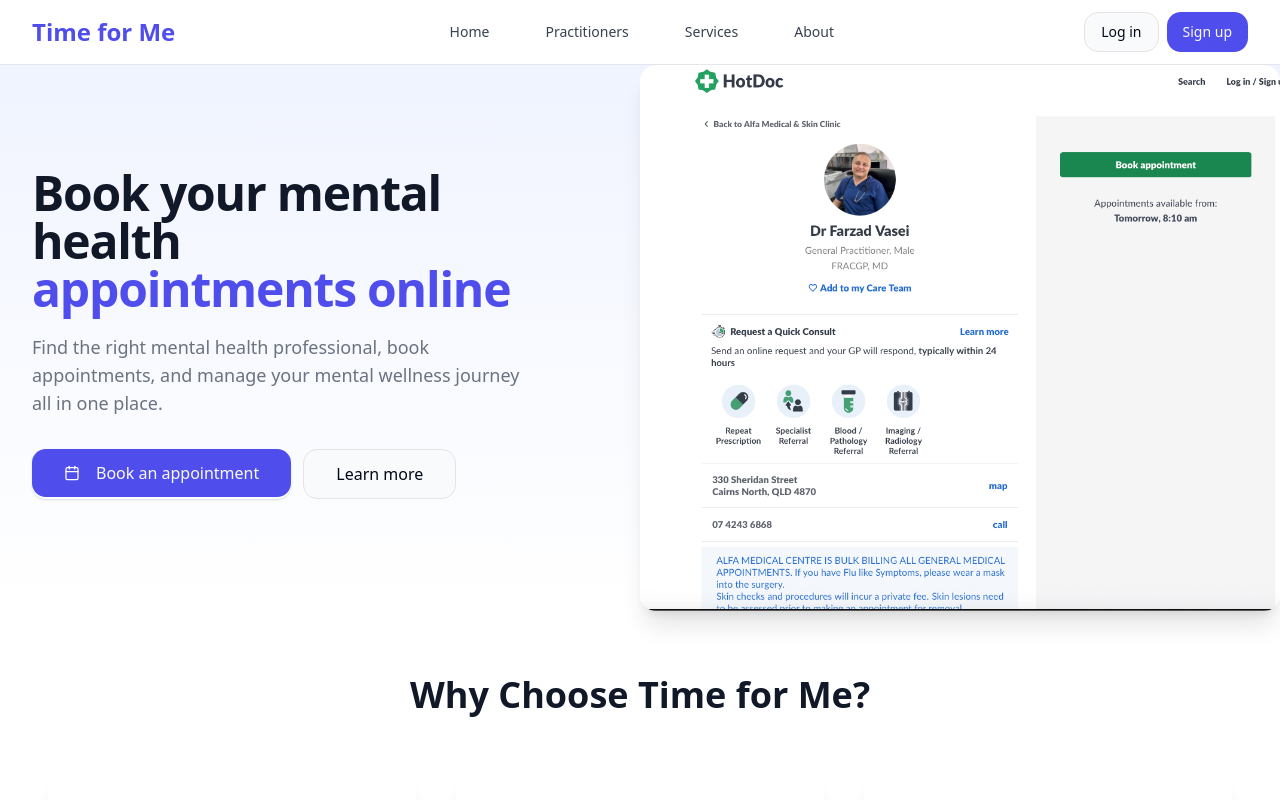
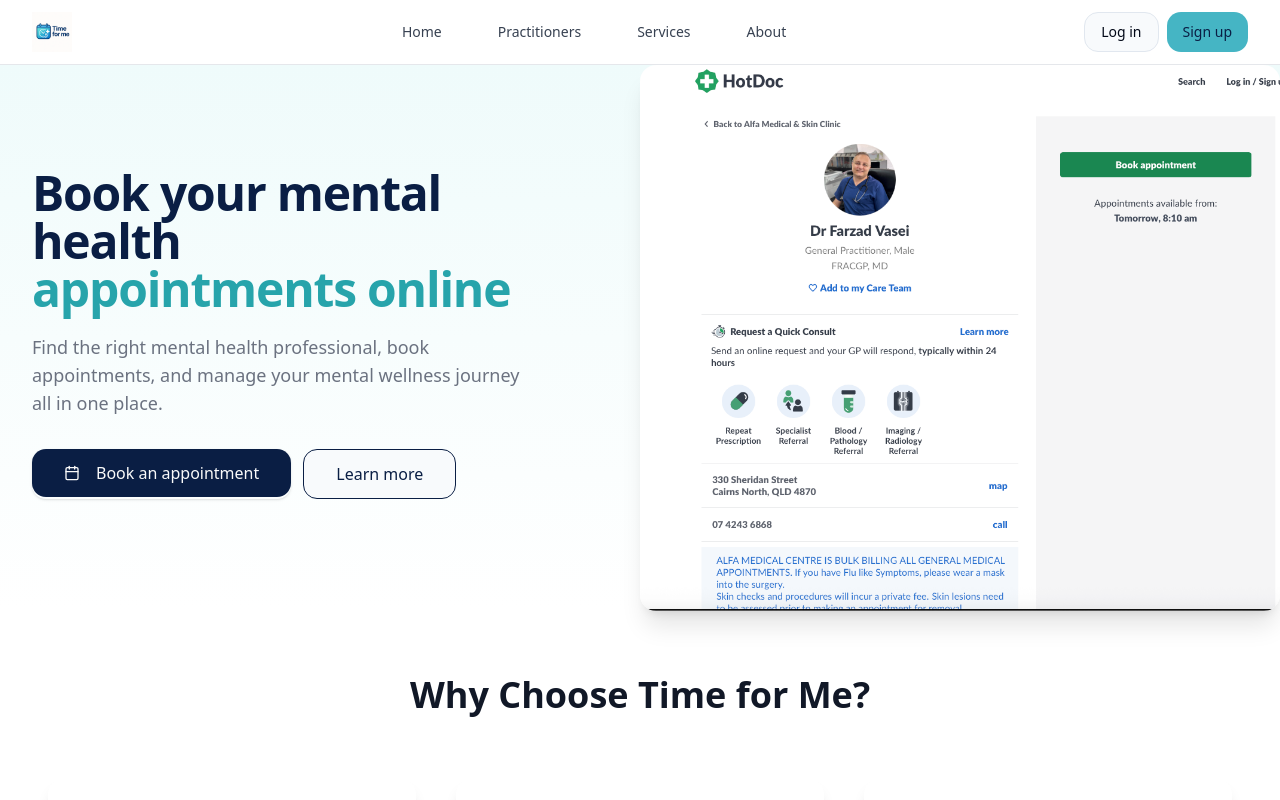
Before and after one commit to astauder/time-for-me, a React (Vite) app: page / in a window 1280 px wide. Shown: the top 800 px of the page. Built offline with nearby package versions, Linux system fonts and the light colour scheme.

Commit message:
Refactor: Update logo and colors
Update the application's logo and color scheme based on the provided specifications.

```diff
--- a/src/components/Hero.tsx
+++ b/src/components/Hero.tsx
@@ -6,13 +6,13 @@ import { Calendar } from 'lucide-react';
 
 const Hero = () => {
   return (
-    <div className="relative bg-gradient-to-b from-sky-50 to-white">
+    <div className="relative bg-gradient-to-b from-teal-50 to-white">
       <div className="container mx-auto px-4 pt-12 pb-24 sm:px-6 lg:px-8 lg:pt-20 lg:pb-28 text-center lg:text-left">
         <div className="lg:grid lg:grid-cols-12 lg:gap-8">
           <div className="lg:col-span-6 xl:col-span-5 flex flex-col justify-center">
-            <h1 className="mt-4 text-4xl tracking-tight font-extrabold text-gray-900 sm:mt-5 sm:text-5xl lg:mt-6">
+            <h1 className="mt-4 text-4xl tracking-tight font-extrabold text-navy-900 sm:mt-5 sm:text-5xl lg:mt-6">
               <span className="block">Book your mental health</span>
-              <span className="block text-sky-600">appointments online</span>
+              <span className="block text-teal-500">appointments online</span>
             </h1>
             <p className="mt-3 text-base text-gray-500 sm:mt-5 sm:text-lg">
               Find the right mental health professional, book appointments, and manage your mental wellness journey all in one place.
@@ -20,7 +20,7 @@ const Hero = () => {
             <div className="mt-8 sm:flex sm:justify-center lg:justify-start">
               <div className="rounded-md shadow">
                 <Link to="/practitioners">
-                  <Button className="w-full flex items-center justify-center px-8 py-6 text-base font-medium bg-sky-600 hover:bg-sky-700">
+                  <Button className="w-full flex items-center justify-center px-8 py-6 text-base font-medium bg-navy-900 hover:bg-navy-800">
                     <Calendar className="mr-2 h-5 w-5" />
                     Book an appointment
                   </Button>
@@ -28,7 +28,7 @@ const Hero = () => {
               </div>
               <div className="mt-3 sm:mt-0 sm:ml-3">
                 <Link to="/about">
-                  <Button variant="outline" className="w-full flex items-center justify-center px-8 py-6 text-base font-medium">
+                  <Button variant="outline" className="w-full flex items-center justify-center px-8 py-6 text-base font-medium border-navy-900 text-navy-900">
                     Learn more
                   </Button>
                 </Link>
--- a/src/components/Navbar.tsx
+++ b/src/components/Navbar.tsx
@@ -15,21 +15,25 @@ const Navbar: React.FC<NavbarProps> = ({ isLoggedIn }) => {
         <div className="flex items-center justify-between h-16">
           <div className="flex-shrink-0 flex items-center">
             <Link to="/" className="flex items-center">
-              <span className="text-2xl font-bold text-sky-600">Time for Me</span>
+              <img
+                src="/lovable-uploads/bab09f2b-2d9c-4edd-a7da-69957efd3cc5.png"
+                alt="Time for Me Logo"
+                className="h-10 w-auto mr-2"
+              />
             </Link>
           </div>
 
           <nav className="hidden md:ml-6 md:flex md:space-x-8">
-            <Link to="/" className="text-gray-700 hover:text-sky-600 px-3 py-2 text-sm font-medium">
+            <Link to="/" className="text-gray-700 hover:text-secondary px-3 py-2 text-sm font-medium">
               Home
             </Link>
-            <Link to="/practitioners" className="text-gray-700 hover:text-sky-600 px-3 py-2 text-sm font-medium">
+            <Link to="/practitioners" className="text-gray-700 hover:text-secondary px-3 py-2 text-sm font-medium">
               Practitioners
             </Link>
-            <Link to="/services" className="text-gray-700 hover:text-sky-600 px-3 py-2 text-sm font-medium">
+            <Link to="/services" className="text-gray-700 hover:text-secondary px-3 py-2 text-sm font-medium">
               Services
             </Link>
-            <Link to="/about" className="text-gray-700 hover:text-sky-600 px-3 py-2 text-sm font-medium">
+            <Link to="/about" className="text-gray-700 hover:text-secondary px-3 py-2 text-sm font-medium">
               About
             </Link>
           </nav>
@@ -37,13 +41,13 @@ const Navbar: React.FC<NavbarProps> = ({ isLoggedIn }) => {
           <div className="flex items-center space-x-4">
             {isLoggedIn ? (
               <>
-                <Link to="/appointments" className="text-gray-700 hover:text-sky-600">
+                <Link to="/appointments" className="text-gray-700 hover:text-secondary">
                   <Calendar className="h-5 w-5" />
                 </Link>
-                <Link to="/search" className="text-gray-700 hover:text-sky-600">
+                <Link to="/search" className="text-gray-700 hover:text-secondary">
                   <Search className="h-5 w-5" />
                 </Link>
-                <Link to="/profile" className="text-gray-700 hover:text-sky-600">
+                <Link to="/profile" className="text-gray-700 hover:text-secondary">
                   <User className="h-5 w-5" />
                 </Link>
               </>
@@ -53,7 +57,7 @@ const Navbar: React.FC<NavbarProps> = ({ isLoggedIn }) => {
                   <Button variant="outline" className="text-sm">Log in</Button>
                 </Link>
                 <Link to="/signup">
-                  <Button className="bg-sky-600 hover:bg-sky-700 text-sm">Sign up</Button>
+                  <Button className="bg-secondary hover:bg-secondary/80 text-navy-900 text-sm">Sign up</Button>
                 </Link>
               </div>
             )}
--- a/src/components/practitioners/PractitionerCard.tsx
+++ b/src/components/practitioners/PractitionerCard.tsx
@@ -35,7 +35,7 @@ const PractitionerCard: React.FC<PractitionerCardProps> = ({
             className="w-16 h-16 rounded-full object-cover mr-4"
           />
           <div>
-            <h3 className="text-lg font-semibold text-gray-900">{name}</h3>
+            <h3 className="text-lg font-semibold text-navy-900">{name}</h3>
             <p className="text-sm text-gray-600">{title}</p>
           </div>
         </div>
@@ -51,7 +51,7 @@ const PractitionerCard: React.FC<PractitionerCardProps> = ({
             {specialties.map((specialty, index) => (
               <span
                 key={index}
-                className="inline-flex text-xs bg-sky-100 text-sky-800 rounded px-2 py-1"
+                className="inline-flex text-xs bg-teal-100 text-teal-800 rounded px-2 py-1"
               >
                 {specialty}
               </span>
@@ -66,7 +66,7 @@ const PractitionerCard: React.FC<PractitionerCardProps> = ({
           </div>
 
           <Link to={`/book/${id}`}>
-            <Button className="bg-sky-600 hover:bg-sky-700">
+            <Button className="bg-secondary hover:bg-secondary/80 text-navy-900">
               <Calendar className="mr-2 h-4 w-4" />
               Book
             </Button>
--- a/src/index.css
+++ b/src/index.css
@@ -14,24 +14,24 @@
     --popover: 0 0% 100%;
     --popover-foreground: 222.2 84% 4.9%;
 
-    --primary: 246 83% 60%;
+    --primary: 214 70% 16%; /* Navy blue from logo */
     --primary-foreground: 0 0% 98%;
 
-    --secondary: 240 4.8% 95.9%;
-    --secondary-foreground: 240 5.9% 10%;
+    --secondary: 187 52% 52%; /* Teal color from logo */
+    --secondary-foreground: 214 70% 16%;
 
-    --muted: 240 4.8% 95.9%;
-    --muted-foreground: 240 3.8% 46.1%;
+    --muted: 210 40% 96.1%;
+    --muted-foreground: 215.4 16.3% 46.9%;
 
-    --accent: 246 100% 77%;
+    --accent: 186 60% 50%; /* Light teal from logo */
     --accent-foreground: 222.2 47.4% 11.2%;
 
     --destructive: 0 84.2% 60.2%;
     --destructive-foreground: 210 40% 98%;
 
-    --border: 240 5.9% 90%;
-    --input: 240 5.9% 90%;
-    --ring: 246 83% 60%;
+    --border: 214 32% 91%;
+    --input: 214 32% 91%;
+    --ring: 214 70% 16%;
 
     --radius: 1rem;
 
@@ -63,7 +63,7 @@
   }
 
   .btn-secondary {
-    @apply bg-secondary hover:bg-secondary/80 text-gray-800 font-semibold py-2 px-4 rounded-xl transition-colors;
+    @apply bg-secondary hover:bg-secondary/80 text-navy-900 font-semibold py-2 px-4 rounded-xl transition-colors;
   }
 
   .btn-outline {
@@ -95,6 +95,6 @@
   }
 
   .gradient-bg {
-    @apply bg-gradient-to-br from-primary/10 to-accent/20;
+    @apply bg-gradient-to-br from-secondary/10 to-accent/20;
   }
 }
--- a/src/pages/Appointments.tsx
+++ b/src/pages/Appointments.tsx
@@ -5,10 +5,10 @@ import AppointmentsList from '@/components/appointments/AppointmentsList';
 
 const Appointments = () => {
   return (
-    <div className="min-h-screen bg-gradient-to-br from-background to-secondary/30">
+    <div className="min-h-screen bg-gradient-to-br from-background to-teal-50">
       <Navbar isLoggedIn={true} />
       <div className="container mx-auto max-w-7xl px-4 py-12">
-        <h1 className="text-4xl font-bold mb-8">Your Appointments</h1>
+        <h1 className="text-4xl font-bold mb-8 text-navy-900">Your Appointments</h1>
         <div className="glass-card p-6">
           <AppointmentsList />
         </div>
--- a/src/pages/BookAppointment.tsx
+++ b/src/pages/BookAppointment.tsx
@@ -5,10 +5,10 @@ import AppointmentScheduler from '@/components/appointments/AppointmentScheduler
 
 const BookAppointment = () => {
   return (
-    <div className="min-h-screen bg-gradient-to-br from-background to-secondary/30">
+    <div className="min-h-screen bg-gradient-to-br from-background to-teal-50">
       <Navbar isLoggedIn={false} />
       <div className="container mx-auto max-w-7xl px-4 py-12">
-        <h1 className="text-4xl font-bold mb-8">Book an Appointment</h1>
+        <h1 className="text-4xl font-bold mb-8 text-navy-900">Book an Appointment</h1>
         <div className="glass-card p-6">
           <AppointmentScheduler />
         </div>
--- a/src/pages/Login.tsx
+++ b/src/pages/Login.tsx
@@ -5,13 +5,17 @@ import { Link } from 'react-router-dom';
 
 const Login = () => {
   return (
-    <div className="min-h-screen flex items-center justify-center bg-gradient-to-br from-background to-secondary/30">
+    <div className="min-h-screen flex items-center justify-center bg-gradient-to-br from-background to-teal-50">
       <div className="max-w-md w-full glass-card p-8">
         <div className="text-center mb-10">
-          <Link to="/" className="text-4xl font-bold text-primary">
-            Time for Me
+          <Link to="/" className="inline-block">
+            <img
+              src="/lovable-uploads/bab09f2b-2d9c-4edd-a7da-69957efd3cc5.png"
+              alt="Time for Me Logo"
+              className="h-16 w-auto mx-auto"
+            />
           </Link>
-          <p className="mt-2 text-gray-600">Welcome back! Please sign in to continue.</p>
+          <p className="mt-4 text-gray-600">Welcome back! Please sign in to continue.</p>
         </div>
         <LoginForm />
       </div>
--- a/src/pages/Practitioners.tsx
+++ b/src/pages/Practitioners.tsx
@@ -5,12 +5,12 @@ import PractitionersList from '@/components/practitioners/PractitionersList';
 
 const Practitioners = () => {
   return (
-    <div className="min-h-screen bg-gradient-to-br from-background to-secondary/30">
+    <div className="min-h-screen bg-gradient-to-br from-background to-teal-50">
       <Navbar isLoggedIn={false} />
 
       <div className="container mx-auto py-16 px-4">
         <div className="max-w-3xl mx-auto text-center mb-16">
-          <h1 className="text-5xl font-bold text-gray-900 mb-6">Our Mental Health Practitioners</h1>
+          <h1 className="text-5xl font-bold text-navy-900 mb-6">Our Mental Health Practitioners</h1>
           <p className="text-xl text-gray-600">
             Connect with experienced mental health professionals who can help you on your journey to wellness.
           </p>
--- a/src/pages/Signup.tsx
+++ b/src/pages/Signup.tsx
@@ -5,13 +5,17 @@ import { Link } from 'react-router-dom';
 
 const Signup = () => {
   return (
-    <div className="min-h-screen flex items-center justify-center bg-gradient-to-br from-background to-secondary/30">
+    <div className="min-h-screen flex items-center justify-center bg-gradient-to-br from-background to-teal-50">
       <div className="max-w-md w-full glass-card p-8">
         <div className="text-center mb-10">
-          <Link to="/" className="text-4xl font-bold text-primary">
-            Time for Me
+          <Link to="/" className="inline-block">
+            <img
+              src="/lovable-uploads/bab09f2b-2d9c-4edd-a7da-69957efd3cc5.png"
+              alt="Time for Me Logo"
+              className="h-16 w-auto mx-auto"
+            />
           </Link>
-          <p className="mt-2 text-gray-600">Create an account to get started.</p>
+          <p className="mt-4 text-gray-600">Create an account to get started.</p>
         </div>
         <SignupForm />
       </div>
--- a/tailwind.config.ts
+++ b/tailwind.config.ts
@@ -53,18 +53,31 @@ export default {
 					DEFAULT: 'hsl(var(--card))',
 					foreground: 'hsl(var(--card-foreground))'
 				},
-				sky: {
-					50: '#f0f4ff',
-					100: '#e0eaff',
-					200: '#c7d7fe',
-					300: '#a4bbfd',
-					400: '#8194fb',
-					500: '#6271f6',
-					600: '#4f4dec',
-					700: '#4338ca',
-					800: '#3730a3',
-					900: '#312e81',
-					950: '#1e1b4b',
+				navy: {
+					50: '#f0f4fa',
+					100: '#dce6f4',
+					200: '#bccee9',
+					300: '#8fadda',
+					400: '#5d85c7',
+					500: '#3e67b0',
+					600: '#2c5094',
+					700: '#254078',
+					800: '#223764',
+					900: '#0a1e44', // Deep navy from logo
+					950: '#071537',
+				},
+				teal: {
+					50: '#effbfb',
+					100: '#d7f4f5',
+					200: '#b3eaec',
+					300: '#7edade',
+					400: '#43c1c7', // Medium teal from logo
+					500: '#27a4ab',
+					600: '#238590',
+					700: '#236b75',
+					800: '#225862',
+					900: '#214a52',
+					950: '#0f2c34',
 				},
 				sidebar: {
 					DEFAULT: 'hsl(var(--sidebar-background))',
```
Also changed, not shown: public/lovable-uploads/bab09f2b-2d9c-4edd-a7da-69957efd3cc5.png (added).
